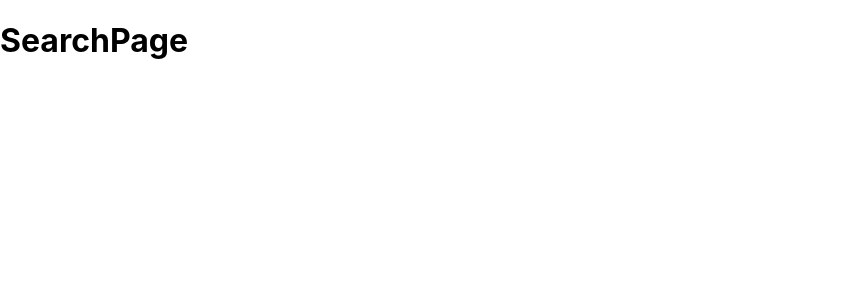
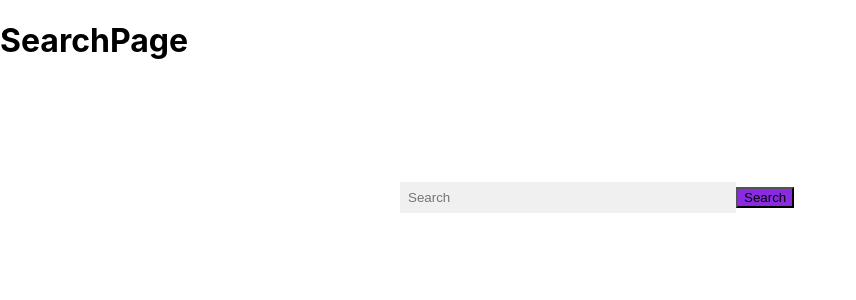
Before and after one commit to danimili/itc-hackathon-team6-winely-fe, a React (Create React App) app: page /Search in a window 1280 px wide. Shown: the top 300 px of the page, without its empty margins (0-856 px from the left). Built offline with nearby package versions, Linux system fonts and the light colour scheme.

Commit message:
wineCard.2

```diff
--- a/src/App.js
+++ b/src/App.js
@@ -18,7 +18,6 @@ function App() {
         <Route path="/Search" element = {<SearchPage/> } ></Route>
         <Route path="/RecommendationPage" element = {<RecommendationPage/>}></Route>
         <Route path="/Wines" element = {<WinePage/>}></Route>
-
       </Routes>
       </AppContext.Provider>
     </>
--- a/src/components/MostPopular.jsx
+++ b/src/components/MostPopular.jsx
@@ -2,6 +2,6 @@ import React from 'react'
 
 export default function MostPopular() {
   return (
-    <div>MostPopular</div>
+    <h2>5 Most Popular</h2>
   )
 }
--- /dev/null
+++ b/src/components/Search.css
@@ -0,0 +1,14 @@
+.search-bar {
+    align-items: center;
+    margin-left: 400px;
+    margin-top: 100px;
+}
+
+.search-btn {
+    background-color: blueviolet;
+    color: black;
+}
+
+.search-btn:hover {
+    background-color: aqua;
+}
--- a/src/components/Search.jsx
+++ b/src/components/Search.jsx
@@ -1,7 +1,34 @@
-import React from 'react'
+import { useNavigate } from "react-router-dom";
+import "./Search.css"
 
-export default function Search() {
+const SearchBar = ({ keyword, onChange }) => {
+const navigate = useNavigate();
+
+  const handleSearch = async (e) => {
+    e.preventDefault();
+    navigate("/RecommendationPage");
+  }
+
+  const BarStyle = {
+    width: "20rem",
+    background: "#F0F0F0",
+    border: "none",
+    padding: "0.5rem",
+  };
+
   return (
-    <div>Search</div>
-  )
-}
+    <>
+      <input
+      className="search-bar"
+        style={BarStyle}
+        key="Find your next favorite wine"
+        value={keyword}
+        placeholder="Search"
+        onChange={(e) => onChange(e.target.value)}
+      />
+      <button className="search-btn" onClick={(e) => handleSearch}>Search</button>
+    </>
+  );
+};
+
+export default SearchBar;
--- a/src/pages/RecommendationPage.jsx
+++ b/src/pages/RecommendationPage.jsx
@@ -1,7 +1,37 @@
-import React from 'react'
+import React from "react";
+import Card from "react-bootstrap/Card";
+import WineCard from "../components/WineCard";
 
 export default function RecommendationPage() {
   return (
-    <div>RecommendationPage</div>
-  )
+    <>
+      <div className="recommendationPage">
+        <h1> Below is a list of recommended wines based on your preference!</h1>
+        <div>
+          Wine Recommendations:
+          <div className="recommendationBoxes">
+            <div className="recommendationBox">
+              <p>
+                {" "}
+                France <img src=""></img>{" "}
+              </p>{" "}
+            </div>
+            <div className="recommendationBox">
+              <p>
+                {" "}
+                Italy <img src=""></img>{" "}
+              </p>
+            </div>
+            <div className="recommendationBox">
+              <p>
+                {" "}
+                US-+ <img src=""></img>{" "}
+              </p>
+            </div>
+          </div>
+          <WineCard/>
+        </div>
+      </div>
+    </>
+  );
 }
--- a/src/pages/SearchPage.jsx
+++ b/src/pages/SearchPage.jsx
@@ -1,7 +1,11 @@
 import React from 'react'
+import Search from '../components/Search'
 
 export default function SearchPage() {
   return (
+    <>
     <h1>SearchPage</h1>
+    <Search/>
+    </>
   )
 }
```
